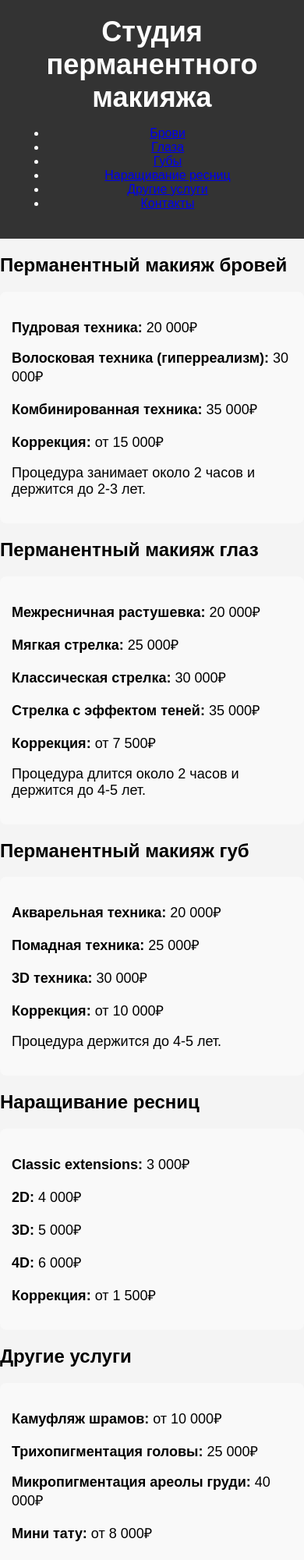
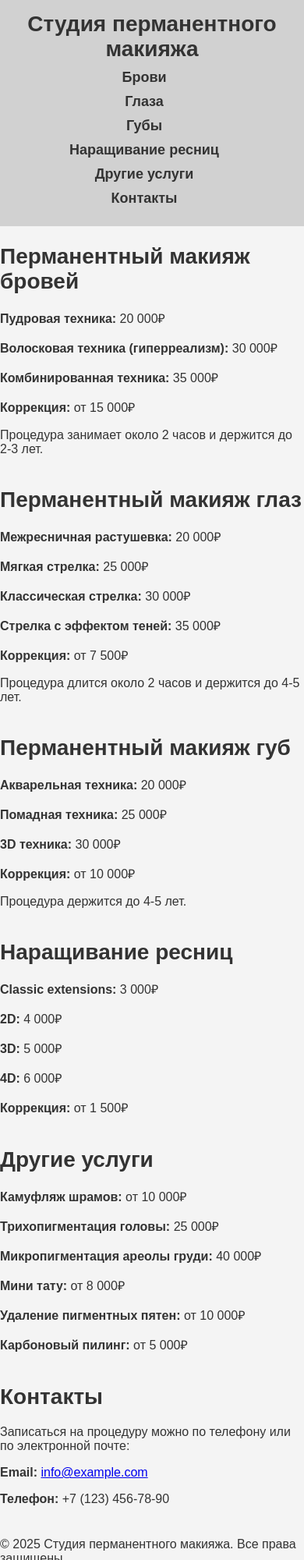
Before and after one commit to sergey200298/beauty-studia2, a plain HTML site: page index.html in a window 390 px wide. Shown: the top 2000 px of the page at 78% size. Drawn offline with Linux system fonts and the light colour scheme.

Commit message:
Update style.css

```diff
--- a/style.css
+++ b/style.css
@@ -1,52 +1,110 @@
+/* Основные стили */
 body {
     font-family: Arial, sans-serif;
-    background-color: #f4f4f4;
+    background-color: #f4f4f4; /* Светлый фон */
+    color: #333333; /* Текст темный */
     margin: 0;
     padding: 0;
 }
 
 header {
-    background-color: #333;
-    color: white;
+    background-color: #D1D1D1; /* Цвет RAL 7033 */
+    color: #333333;
+    padding: 20px;
     text-align: center;
-    padding: 20px;
 }
 
-h1 {
+header h1 {
     margin: 0;
     font-size: 36px;
 }
 
-p {
-    font-size: 18px;
+nav ul {
+    list-style: none;
+    padding: 0;
+    margin: 10px 0;
 }
 
-#services {
-    padding: 20px;
-    background-color: #fff;
+nav ul li {
+    display: inline;
+    margin-right: 20px;
 }
 
-.service {
-    background-color: #f9f9f9;
-    margin: 10px 0;
-    padding: 15px;
-    border-radius: 8px;
+nav ul li a {
+    text-decoration: none;
+    color: #333333;
+    font-size: 18px;
+    font-weight: bold;
 }
 
-h3 {
-    font-size: 24px;
-    color: #333;
+nav ul li a:hover {
+    color: #7D7D7D; /* Серая подсветка */
 }
 
-#corrections, #contact {
-    background-color: #fff;
-    padding: 20px;
-    margin: 10px;
+/* Основной контент */
+main {
+    padding: 40px;
+    background-color: #fff; /* Белый фон для контента */
 }
 
-footer {
-    background-color: #333;
+h2 {
+    color: #333333;
+    font-size: 28px;
+    margin-bottom: 20px;
+}
+
+section {
+    margin-bottom: 40px;
+}
+
+/* Стили для форм */
+form {
+    display: flex;
+    flex-direction: column;
+}
+
+label {
+    font-size: 18px;
+    margin-bottom: 10px;
+    color: #333333;
+}
+
+input, select, textarea {
+    padding: 10px;
+    margin-bottom: 20px;
+    font-size: 16px;
+    border: 1px solid #ccc;
+    border-radius: 4px;
+    background-color: #f4f4f4;
+}
+
+button {
+    padding: 10px 20px;
+    background-color: #7D7D7D; /* Серая кнопка */
     color: white;
-    text-align: center;
-    padding: 10px;
+    border: none;
+    border-radius: 4px;
+    font-size: 18px;
+    cursor: pointer;
 }
+
+button:hover {
+    background-color: #333333; /* Темная кнопка при наведении */
+}
+
+/* Поддержка адаптивности */
+@media (max-width: 768px) {
+    header {
+        padding: 15px;
+    }
+    header h1 {
+        font-size: 28px;
+    }
+    nav ul li {
+        display: block;
+        margin-bottom: 10px;
+    }
+    main {
+        padding: 20px;
+    }
+}
```
